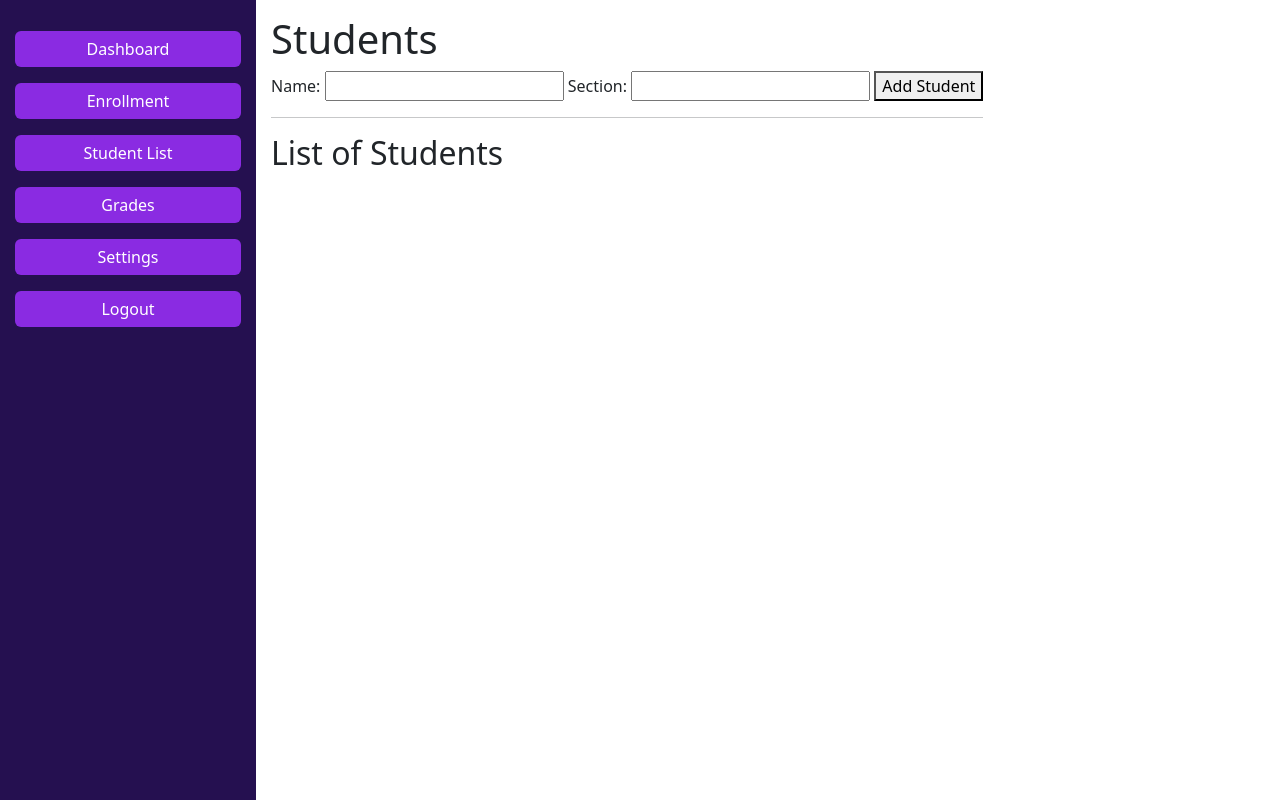
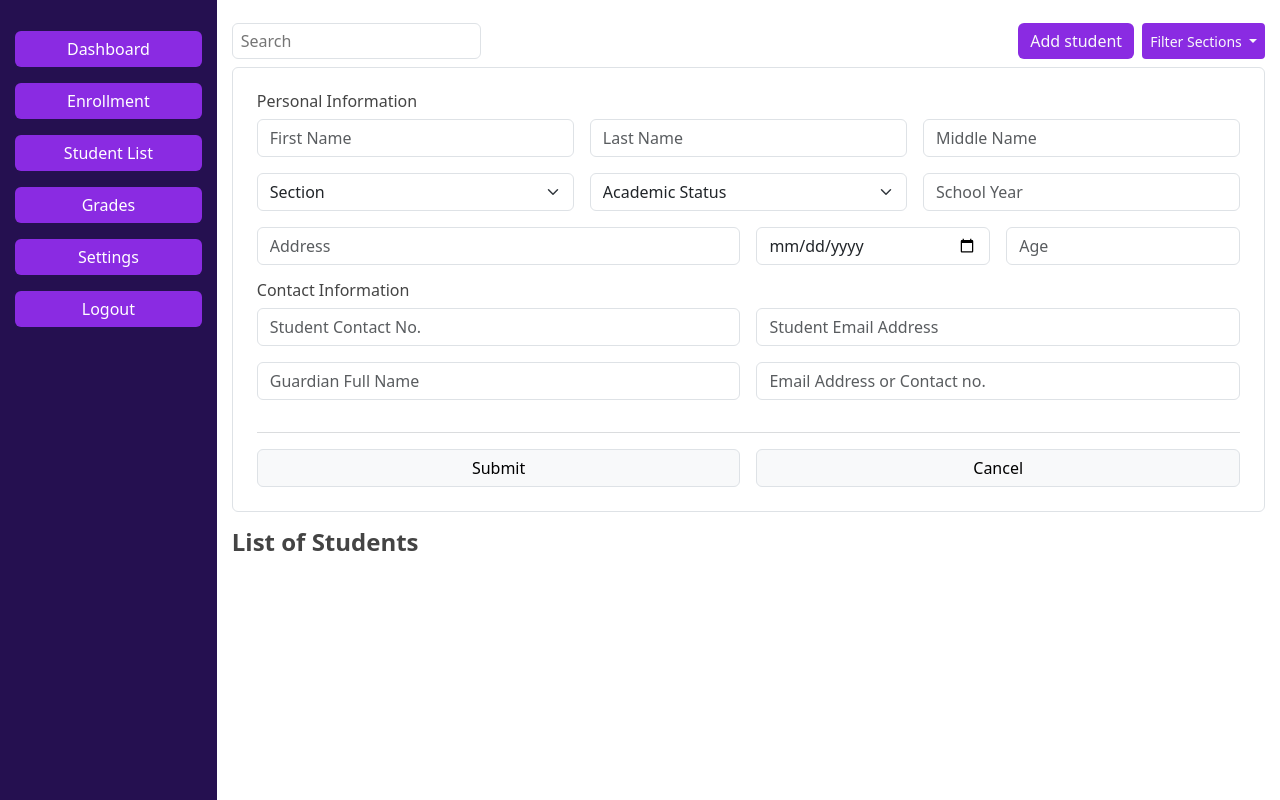
Before and after one commit to f9ki3/Student_Information_Generic, a Flask app: page / in a window 1280 px wide. Run offline with Flask 3, Linux system fonts and the light colour scheme; data that the repository does not hold is empty.

Commit message:
update add student front end

```diff
--- a/app.py
+++ b/app.py
@@ -10,19 +10,27 @@
     cursor = conn.cursor()
     cursor.execute('''CREATE TABLE IF NOT EXISTS students (
                       id INTEGER PRIMARY KEY,
-                      name TEXT,
-                      section TEXT
+                      first_name TEXT,
+                      last_name TEXT,
+                      age INTEGER,
+                      birthdate TEXT,
+                      address TEXT,
+                      email TEXT,
+                      year_level INTEGER,
+                      school_year TEXT
                       )''')
     conn.commit()
     conn.close()
 
 # Function to insert data into the database
-def insert_data(name, section):
+def insert_data(first_name, last_name, age, birthdate, address, email, year_level, school_year):
     conn = sqlite3.connect('students.db')
     cursor = conn.cursor()
-    cursor.execute("INSERT INTO students (name, section) VALUES (?, ?)", (name, section))
+    cursor.execute("INSERT INTO students (first_name, last_name, age, birthdate, address, email, year_level, school_year) VALUES (?, ?, ?, ?, ?, ?, ?, ?)",
+                   (first_name, last_name, age, birthdate, address, email, year_level, school_year))
     conn.commit()
     conn.close()
+
 
 # Function to retrieve all students from the database
 def get_students():
--- a/static/css/base.css
+++ b/static/css/base.css
@@ -1,3 +1,6 @@
+*{
+    color: rgb(68, 68, 68);
+}
 
 .screen{
     display: flex;
@@ -34,9 +37,27 @@
 }
 
 li .btn-nav:hover{
-    background-color: rgb(228, 151, 19);
+    background-color: rgb(170, 94, 241);
 }
 
 .student-list{
     padding: 15px;
+    width: 100%;
 }
+
+form {
+    display: flex;
+    flex-direction: column;
+    width: 100%;
+}
+
+.student-header{
+    display: flex;
+    flex-direction: row;
+    justify-content: space-between;
+}
+
+.student-header div{
+    display: flex;
+    flex-direction: row;
+}
--- a/templates/navbar.html
+++ b/templates/navbar.html
@@ -1,4 +1,4 @@
-<div class="navbar-div">
+<div class="navbar-div sticky-top">
         <li><a class="btn btn-primary mt-3 w-100 btn-nav" href="">Dashboard</a></li>
         <li><a class="btn btn-primary mt-3 w-100 btn-nav" href="">Enrollment</a></li>
         <li><a class="btn btn-primary mt-3 w-100 btn-nav" href="">Student List</a></li>
--- a/templates/student.html
+++ b/templates/student.html
@@ -1,17 +1,101 @@
 <div class="student-list">
-    <h1>Students</h1>
-    <form method="post">
-        <label for="name">Name:</label>
-        <input type="text" id="name" name="name">
-        <label for="section">Section:</label>
-        <input type="text" id="section" name="section">
-        <button type="submit">Add Student</button>
+    <div class="student-header">
+        <div class="py-2">
+            <input type="text" class="rounded border px-2" placeholder="Search">
+        </div>
+        <div class="py-2">
+            <button class="btn btn-light border me-2 text-light border-0" style="background-color: blueviolet;">Add student</button>
+
+            <div class="dropdown ">
+                <button style="background-color: blueviolet;" class="btn border-0 text-light btn-sm btn-light border dropdown-toggle" type="button" data-bs-toggle="dropdown" aria-expanded="false">
+                  Filter Sections
+                </button>
+                <ul class="dropdown-menu">
+                  <li><a class="dropdown-item" href="#">41A</a></li>
+                  <li><a class="dropdown-item" href="#">41B</a></li>
+                </ul>
+              </div>
+        </div>
+    </div>
+    <form method="post" class="form form-group border py-4 rounded px-4">
+        <h6>Personal Information</h6>
+        <div class="row g-3 mb-3">
+            <div class="col-sm">
+              <input type="text" class="form-control" placeholder="First Name" aria-label="City">
+            </div>
+            <div class="col-sm">
+              <input type="text" class="form-control" placeholder="Last Name" aria-label="State">
+            </div>
+            <div class="col-sm">
+              <input type="text" class="form-control" placeholder="Middle Name" aria-label="Zip">
+            </div>
+        </div>
+        <div class="row g-3 mb-3">
+            <div class="col-sm">
+                <div class="col-auto">
+                    <label class="visually-hidden" for="autoSizingSelect">Preference</label>
+                    <select class="form-select" id="autoSizingSelect">
+                      <option selected>Section</option>
+                      <option value="1">BSIT-41A</option>
+                      <option value="2">BSIT-41B</option>
+                      <option value="3">BSIT-41C</option>
+                    </select>
+                  </div>
+            </div>
+            <div class="col-sm">
+                <div class="col-auto">
+                    <label class="visually-hidden" for="autoSizingSelect">Preference</label>
+                    <select class="form-select" id="autoSizingSelect">
+                      <option selected>Academic Status</option>
+                      <option value="1">Regular</option>
+                      <option value="2">Irregular</option>
+                    </select>
+                </div>
+            </div>
+            <div class="col-sm">
+                <input type="text" class="form-control" placeholder="School Year" aria-label="State">
+            </div>
+        </div>
+        <div class="row g-3 mb-3">
+            <div class="col-sm-6">
+              <input type="text" class="form-control" placeholder="Address" aria-label="City">
+            </div>
+            <div class="col-sm">
+              <input type="date" class="form-control" placeholder="Birthdate" aria-label="State">
+            </div>
+            <div class="col-sm">
+              <input type="text" class="form-control" placeholder="Age" aria-label="Zip">
+            </div>
+        </div>
+        <h6>Contact Information</h6>
+        <div class="row g-3 mb-3">
+            <div class="col-sm">
+              <input type="text" class="form-control" placeholder="Student Contact No." aria-label="City">
+            </div>
+            <div class="col-sm">
+              <input type="text" class="form-control" placeholder="Student Email Address" aria-label="State">
+            </div>
+        </div>
+        <div class="row g-3 mb-3">
+            <div class="col-sm">
+              <input type="text" class="form-control" placeholder="Guardian Full Name" aria-label="City">
+            </div>
+            <div class="col-sm">
+              <input type="text" class="form-control" placeholder="Email Address or Contact no." aria-label="State">
+            </div>
+        </div>
+        <hr class="text-secondary">
+        <div class="w-100 text-end" style="display: flex; flex-direction: row">
+            <button class="btn btn-light rounded border w-50 me-2"  type="submit">Submit</button>
+            <button class="btn btn-light rounded border w-50 ms-2"  type="submit">Cancel</button>
+        </div>
     </form>
-    <hr>
-    <h2>List of Students</h2>
-    <ul>
+
+    <!-- Listahan ng student -->
+    <h4 class="fw-bolder">List of Students</h4>
+    <ul class="list-group ">
         {% for student in students %}
-            <li>{{ student[1] }} - {{ student[2] }}
+            <li class="list-group-item">{{ student[1] }} - {{ student[2] }}
                 <a href="{{ url_for('edit', student_id=student[0]) }}">Edit</a>
                 <a href="{{ url_for('delete', student_id=student[0]) }}">Delete</a>
             </li>
```
Also changed, not shown: students.db.
